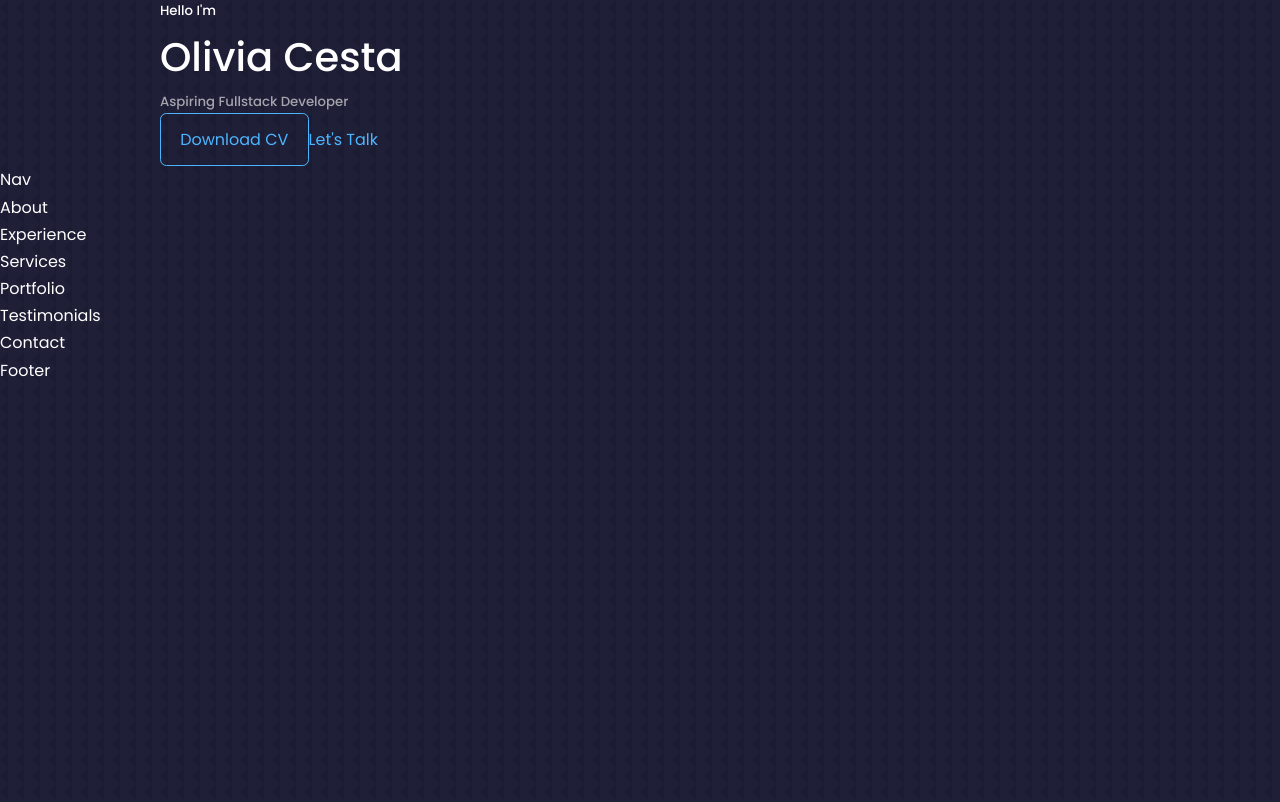
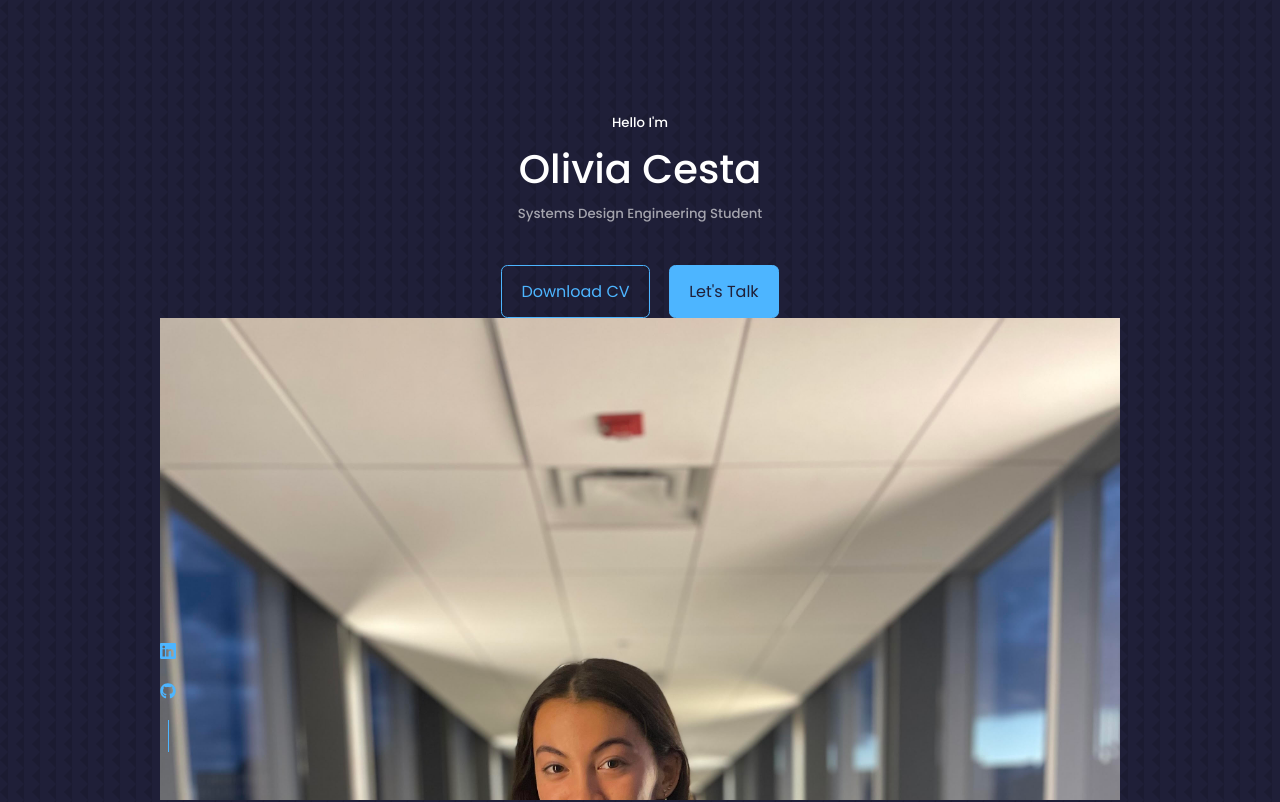
Before and after one commit to oliviacesta/portfolio-v2, a React (Create React App) app: page / in a window 1280 px wide. Shown: the top 802 px of the page. Built offline with nearby package versions, Linux system fonts and the light colour scheme.

Commit message:
Added image, social icons, justified header text/buttons

```diff
--- a/package.json
+++ b/package.json
@@ -8,6 +8,7 @@
     "@testing-library/user-event": "^13.5.0",
     "react": "^18.2.0",
     "react-dom": "^18.2.0",
+    "react-icons": "^4.8.0",
     "react-scripts": "5.0.1",
     "web-vitals": "^2.1.4"
   },
--- a/src/components/header/CTA.jsx
+++ b/src/components/header/CTA.jsx
@@ -5,7 +5,7 @@
   return (
     <div className='cta'>
         <a href={CV} download className='btn'>Download CV</a>
-        <a href="#contact">Let's Talk</a>
+        <a href="#contact" className='btn btn-primary'>Let's Talk</a>
     </div>
   )
 }
--- a/src/components/header/Header.jsx
+++ b/src/components/header/Header.jsx
@@ -1,6 +1,8 @@
 import React from 'react'
 import './header.css'
 import CTA from './CTA'
+import ME from '../../assets/me.jpg'
+import HeaderSocial from './HeaderSocials'
 
 const Header = () => {
   return (
@@ -8,8 +10,15 @@
       <div className="container header__container">
         <h5>Hello I'm</h5>
         <h1> Olivia Cesta</h1>
-        <h5 className="text-light">Aspiring Fullstack Developer</h5>
+        <h5 className="text-light">Systems Design Engineering Student</h5>
         <CTA />
+        <HeaderSocial />
+
+        <div className="me">
+          <img src={ME} alt="me" />
+        </div>
+
+        <a href="#contact" className='scroll__down'>Scroll Down</a>
       </div>
     </header>
   )
--- /dev/null
+++ b/src/components/header/HeaderSocials.jsx
@@ -0,0 +1,14 @@
+import React from 'react'
+import {BsLinkedin} from 'react-icons/bs'
+import {FaGithub} from 'react-icons/fa'
+
+const HeaderSocials = () => {
+  return (
+    <div className='header__socials'>
+        <a href="https://linkedin.com" target="_blank"><BsLinkedin/></a>
+        <a href="https://github.com" target="_blank"><FaGithub/></a>
+    </div>
+  )
+}
+
+export default HeaderSocials
--- a/src/components/header/header.css
+++ b/src/components/header/header.css
@@ -0,0 +1,37 @@
+header {
+    height: 100vh;
+    padding-top: 7rem;
+    overflow: hidden;
+}
+
+.header__container {
+    text-align: center;
+    height: 100%;
+    position: relative;
+}
+
+/* ========== CTA (Call to Action Buttons) =========== */
+.cta {
+    margin-top:2.5rem;
+    display: flex;
+    gap: 1.2rem;
+    justify-content: center;
+}
+
+/* ========== HEADER SOCIALS =========== */
+.header__socials {
+    display: flex;
+    flex-direction: column;
+    align-items: center;
+    gap: 0.8rem;
+    position: absolute;
+    left: 0;
+    bottom: 3rem;
+}
+
+.header__socials::after {
+    content: "";
+    width: 1px;
+    height: 2rem;
+    background: var(--color-primary);
+}
```
Also changed, not shown: 1 other file (tests, documents, lock files or other folders).
